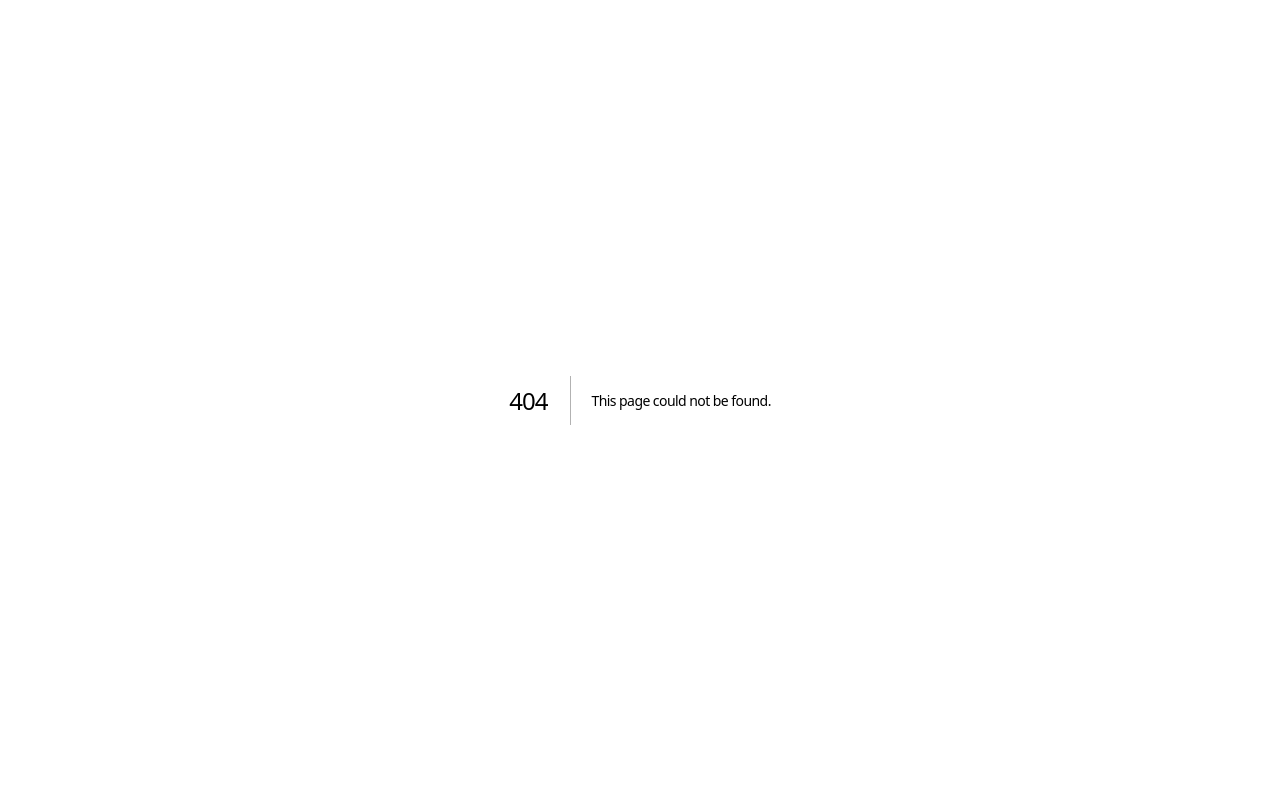
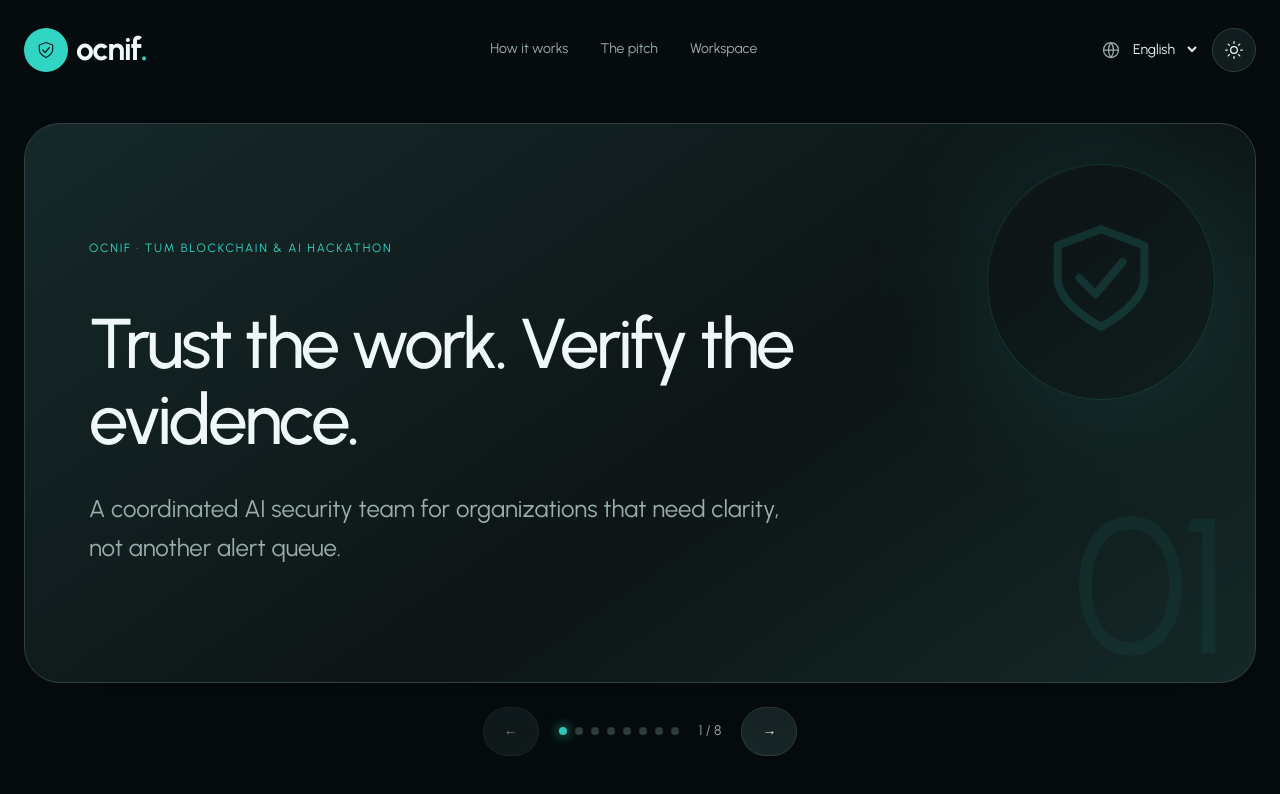
Before and after one commit to 20261029-hack-DE-BY-MUC-TUM-Blockchain/ocnif-web, a Next.js app: page /deck/202610311230 in a window 1280 px wide. Before the commit this address had no page. Shown: the top 794 px of the page. Built offline with nearby package versions, Linux system fonts and the light colour scheme.

Commit message:
Feat ( Pitch ) Add the localized presentation route ( JO202610311342 )

```diff
--- /dev/null
+++ b/src/app/deck/202610311230/page.tsx
@@ -0,0 +1,4 @@
+import { Deck } from "@/features/deck/Deck";
+export default function PitchDeck() {
+  return <Deck />;
+}
--- /dev/null
+++ b/src/features/deck/Deck.module.css
@@ -0,0 +1,98 @@
+.deck {
+  max-width: var(--content);
+  margin: auto;
+  padding: var(--space-6);
+}
+.slide {
+  min-height: 70dvh;
+  position: relative;
+  overflow: hidden;
+  background: var(--glass);
+  border: var(--border) solid var(--line);
+  border-radius: var(--radius-lg);
+  padding: var(--space-8);
+  display: flex;
+  flex-direction: column;
+  justify-content: center;
+  box-shadow: var(--shadow);
+}
+.eyebrow {
+  font-size: var(--font-xs);
+  letter-spacing: 0.15em;
+  color: var(--accent);
+  margin-bottom: var(--space-12);
+  z-index: 1;
+}
+.slide h1 {
+  font-size: clamp(2.5rem, 5.5vw, 5.5rem);
+  max-width: 53rem;
+  font-weight: 500;
+  z-index: 1;
+  line-height: 1.08;
+}
+.body {
+  font-size: clamp(1rem, 2vw, 1.5rem);
+  max-width: 44rem;
+  color: var(--muted);
+  margin-top: var(--space-8);
+  z-index: 1;
+}
+.symbol {
+  position: absolute;
+  right: var(--space-10);
+  top: var(--space-10);
+  border: var(--border) solid var(--accent);
+  border-radius: 50%;
+  padding: var(--space-12);
+  color: var(--accent);
+  opacity: 0.15;
+  box-shadow: 0 0 140px var(--accent);
+}
+.watermark {
+  position: absolute;
+  right: var(--space-8);
+  bottom: 0;
+  font-size: 12rem;
+  line-height: 1;
+  color: var(--accent);
+  opacity: 0.06;
+  letter-spacing: var(--tracking);
+}
+.controls {
+  display: flex;
+  align-items: center;
+  gap: var(--space-5);
+  justify-content: center;
+  margin-top: var(--space-6);
+  font-size: var(--font-sm);
+  color: var(--muted);
+}
+.dots {
+  display: flex;
+  gap: var(--space-2);
+}
+.dots button {
+  width: var(--space-2);
+  height: var(--space-2);
+  padding: 0;
+  border: 0;
+  border-radius: 50%;
+  background: var(--line);
+}
+.dots button[aria-current="step"] {
+  background: var(--accent);
+  box-shadow: 0 0 12px var(--accent);
+}
+.launch {
+  display: flex;
+  align-items: center;
+  gap: var(--space-3);
+  color: var(--accent);
+  margin-top: var(--space-8);
+  z-index: 1;
+}
+@media (min-width: 800px) {
+  .slide {
+    padding: var(--space-16);
+  }
+}
--- /dev/null
+++ b/src/features/deck/Deck.tsx
@@ -0,0 +1,99 @@
+"use client";
+import Link from "next/link";
+import { useEffect, useState } from "react";
+import { Button } from "@/components/ui/buttons/Button/Button";
+import { Icon } from "@/components/ui/data-display/Icon/Icon";
+import { Header } from "../settings/Header";
+import { usePreferences } from "../settings/Preferences";
+import styles from "./Deck.module.css";
+export function Deck() {
+  const { t } = usePreferences();
+  const [index, setIndex] = useState(0);
+  const slides = [
+    [t.deckTitle, t.deckSubtitle],
+    [t.deckProblem, t.deckProblemBody],
+    [t.deckSolution, t.deckSolutionBody],
+    [t.deckWorkflow, t.deckWorkflowBody],
+    [t.deckCustomer, t.deckCustomerBody],
+    [t.deckCommerce, t.deckCommerceBody],
+    [t.deckProof, t.deckProofBody],
+    [t.deckAsk, t.deckAskBody],
+  ];
+  useEffect(() => {
+    function key(event: KeyboardEvent) {
+      if (
+        event.target instanceof HTMLSelectElement ||
+        event.target instanceof HTMLInputElement
+      )
+        return;
+      if (event.key === "ArrowRight")
+        setIndex((value) => Math.min(value + 1, 7));
+      if (event.key === "ArrowLeft")
+        setIndex((value) => Math.max(value - 1, 0));
+    }
+    window.addEventListener("keydown", key);
+    return () => window.removeEventListener("keydown", key);
+  }, []);
+  return (
+    <>
+      <Header />
+      <main className={styles.deck}>
+        <section className={styles.slide} aria-live="polite">
+          <p className={styles.eyebrow}>
+            OCNIF · TUM BLOCKCHAIN & AI HACKATHON
+          </p>
+          <span className={styles.symbol}>
+            <Icon
+              name={
+                index === 1 ? "activity" : index === 5 ? "wallet" : "shield"
+              }
+              width="130"
+              height="130"
+            />
+          </span>
+          <h1>{slides[index][0]}</h1>
+          <p className={styles.body}>{slides[index][1]}</p>
+          {index === 7 && (
+            <Link className={styles.launch} href="/workspace">
+              {t.heroCta}
+              <Icon name="arrow" />
+            </Link>
+          )}
+          <span className={styles.watermark}>0{index + 1}</span>
+        </section>
+        <nav className={styles.controls} aria-label={t.navDeck}>
+          <Button
+            variant="secondary"
+            disabled={index === 0}
+            onClick={() => setIndex(index - 1)}
+            aria-label={t.previous}
+          >
+            ←
+          </Button>
+          <div className={styles.dots}>
+            {slides.map((slide, number) => (
+              <button
+                type="button"
+                key={slide[0]}
+                aria-label={`${t.slide} ${number + 1}`}
+                aria-current={index === number ? "step" : undefined}
+                onClick={() => setIndex(number)}
+              />
+            ))}
+          </div>
+          <span>
+            {index + 1} / {slides.length}
+          </span>
+          <Button
+            variant="secondary"
+            disabled={index === slides.length - 1}
+            onClick={() => setIndex(index + 1)}
+            aria-label={t.next}
+          >
+            →
+          </Button>
+        </nav>
+      </main>
+    </>
+  );
+}
```
